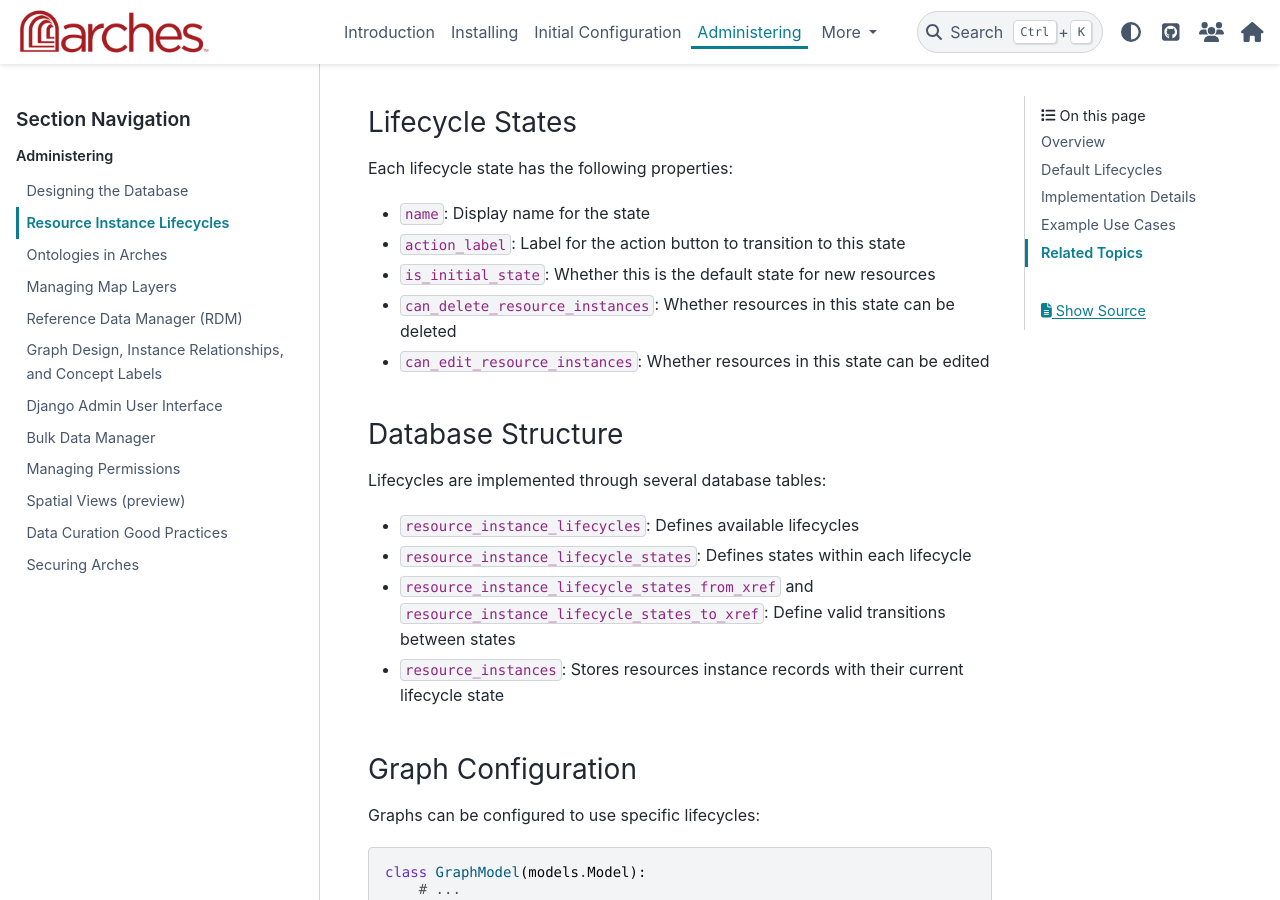
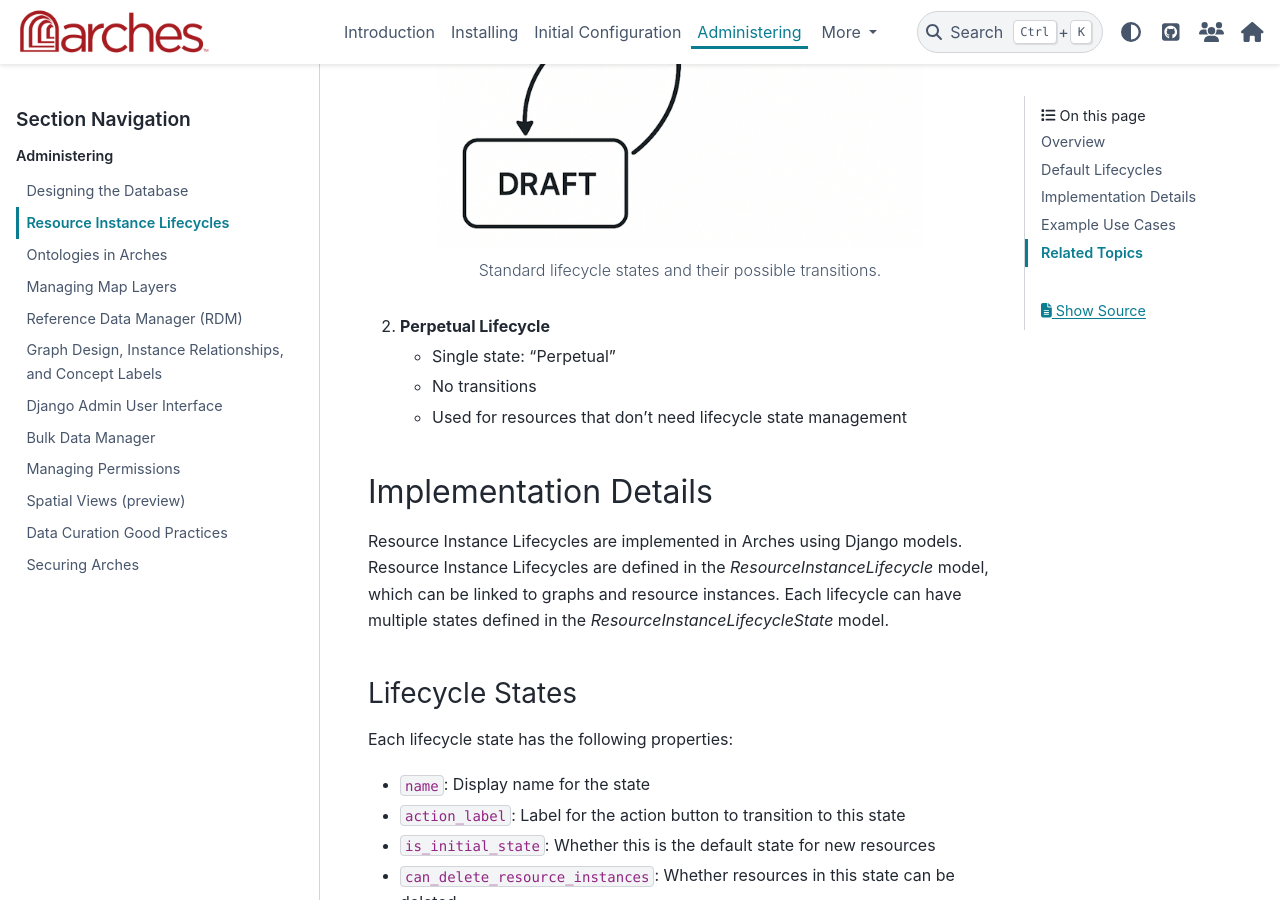
Before and after one commit to archesproject/arches-docs, a Sphinx documentation site: the page built from docs/administering/resource-instance-lifecycles.rst, in a window 1280 px wide and 900 px high, scrolled down 1195 px. Built offline with Sphinx 7.4.7 and the PyData theme 0.15.4, drawn with Linux system fonts in a browser that asks for light colours.

Commit message:
Added a diagram of lifecycle state transitions

```diff
--- a/docs/administering/resource-instance-lifecycles.rst
+++ b/docs/administering/resource-instance-lifecycles.rst
@@ -26,6 +26,13 @@
      * retired → active
      * active → draft
    * This is the default lifecycle applied to all graphs unless specified otherwise
+
+.. figure:: ../images/resource-instance-lifecycle-state-transitions.png
+    :width: 80%
+    :align: center
+
+    Standard lifecycle states and their possible transitions.
+
 
 2. **Perpetual Lifecycle**
 
```
Also changed, not shown: docs/images/resource-instance-lifecycle-state-transitions.png (added).
